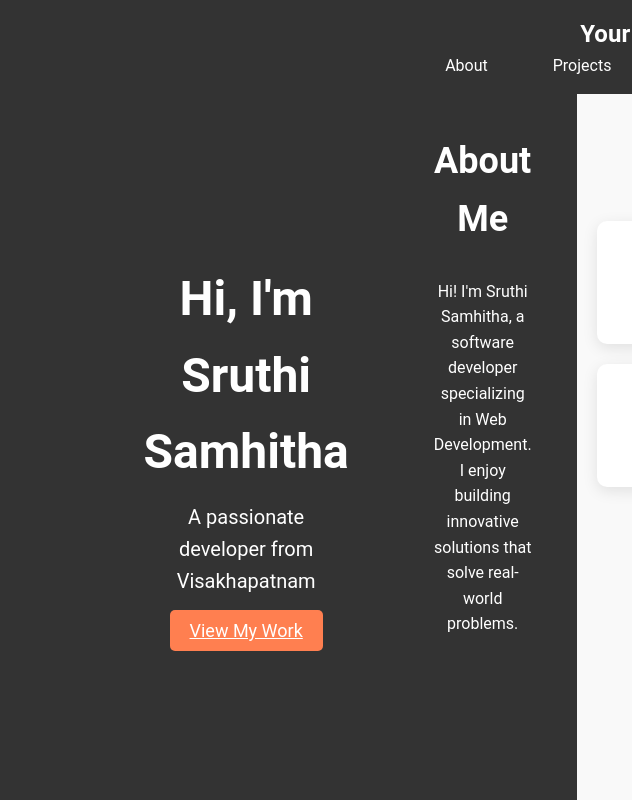
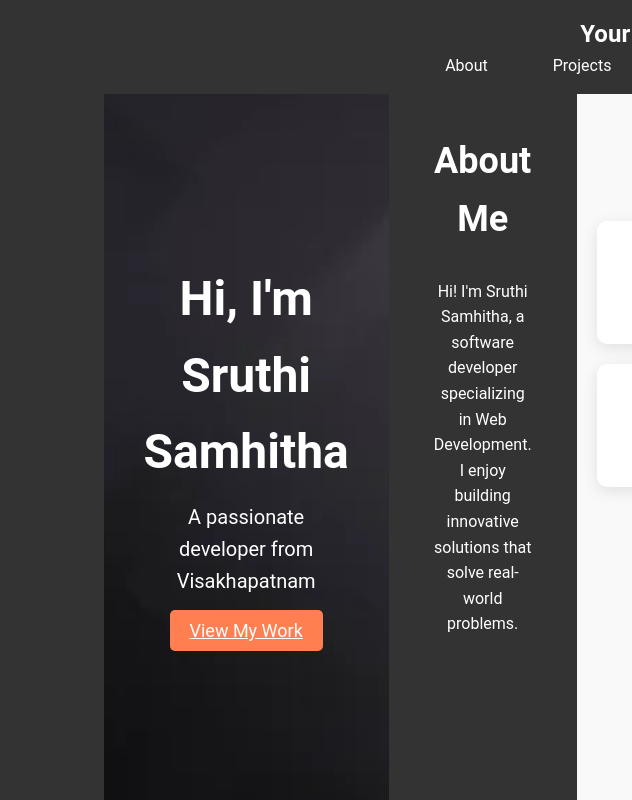
Before and after one commit to codinggeek1/personal-portfolio, a plain HTML site: page index.html in a window 1280 px wide. Shown: the top 800 px of the page, 0-632 px from the left. Drawn offline with Linux system fonts and the light colour scheme.

Commit message:
Update style.css

```diff
--- a/style.css
+++ b/style.css
@@ -64,7 +64,7 @@ nav ul li a:hover {
 
 /* Hero section styles */
 #hero {
-  background-image: url('path/to/your/hero-image.jpg'); /* Replace with your image */
+  background-image: url('bg.jpg'); /* Replace with your image */
   background-size: cover;
   background-position: center;
   color: #fff;
```
